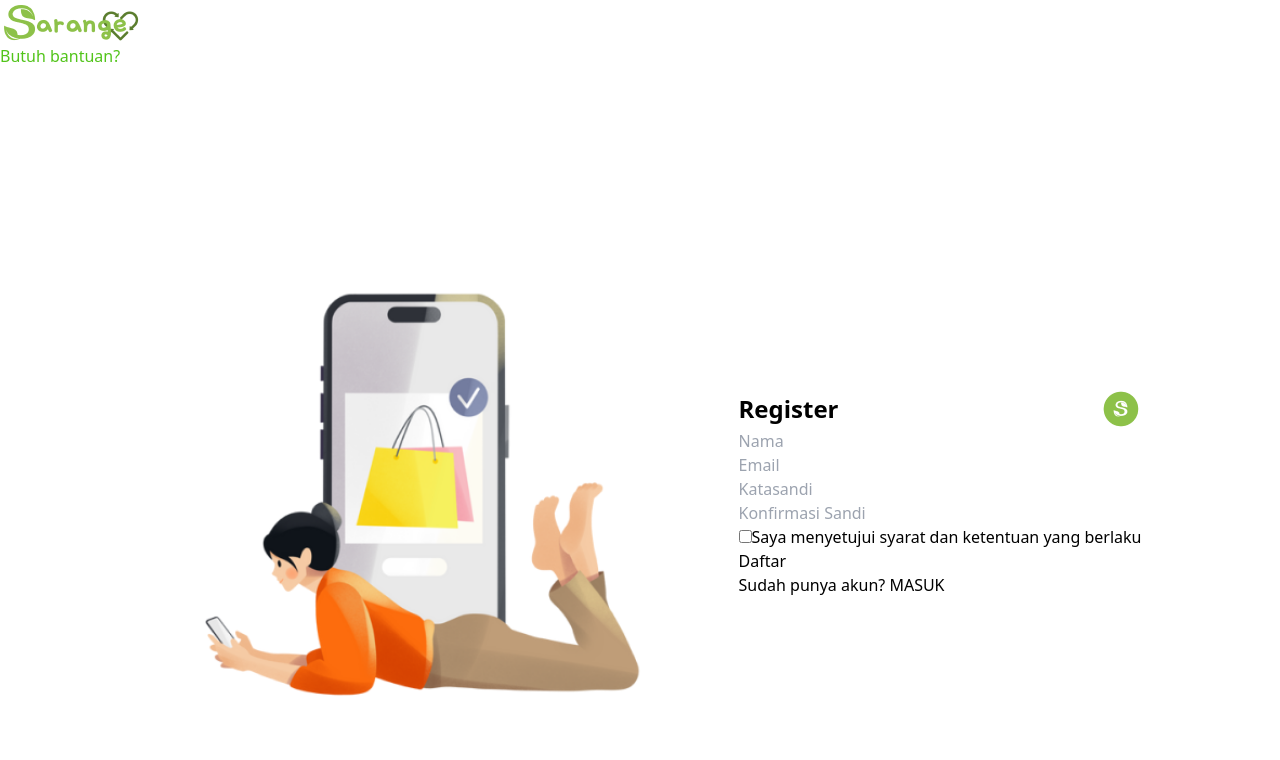
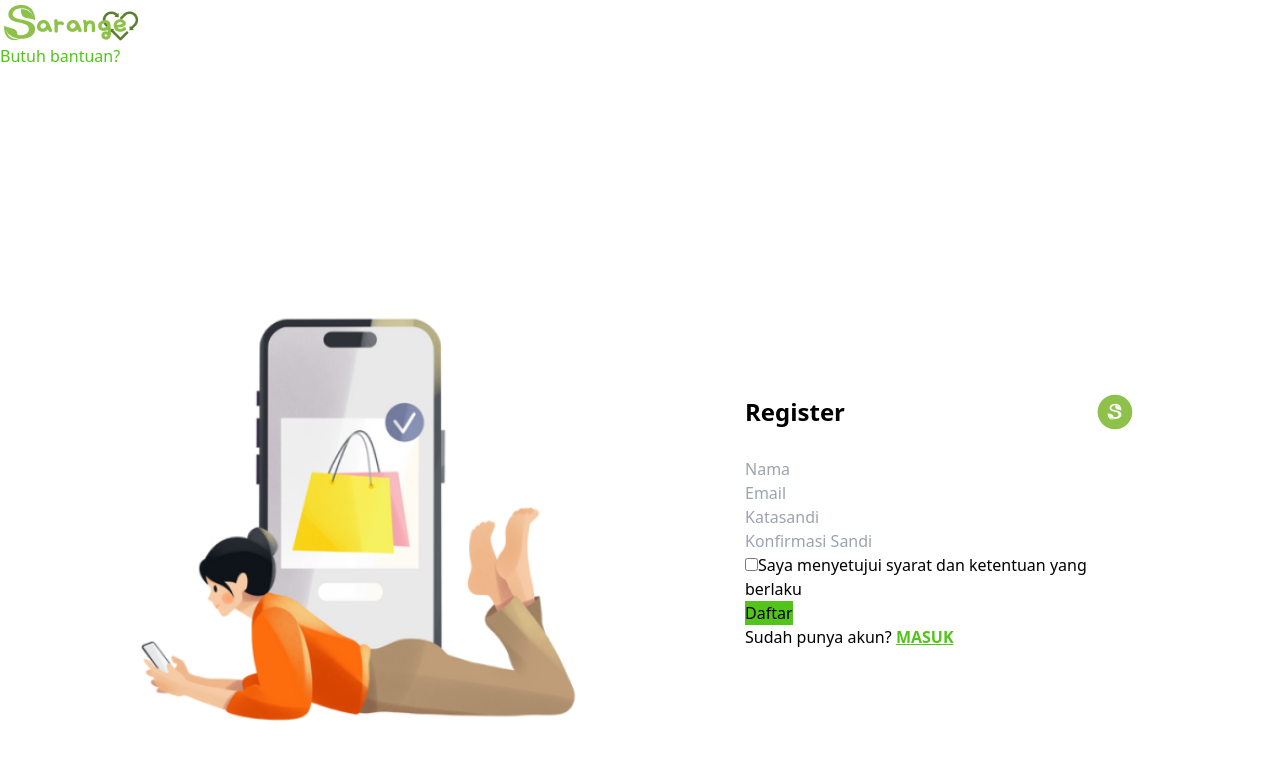
Before and after one commit to pi23-fatmawati/sarange-final-project, a React (Vite) app: page /register in a window 1280 px wide. Shown: the top 760 px of the page. Built offline with nearby package versions, Linux system fonts and the light colour scheme.

Commit message:
styling di register

```diff
--- a/src/components/Register.jsx
+++ b/src/components/Register.jsx
@@ -22,7 +22,7 @@ const Register = () => {
         alignItems: "center",
         justifyContent: "center",
         height: "100vh",
-        marginTop: "25px",
+        marginTop: "50px",
       }}
     >
       <img
@@ -35,8 +35,17 @@ const Register = () => {
           marginRight: "50px",
         }}
       />
-      <div className="container mx-auto mt-10 border p-4 rounded-md">
-        <div style={{ display: "flex", alignItems: "center" }}>
+      <div
+        className="container mx-auto mt-10 border p-4 rounded-md"
+        style={{ flex: 1, margin: "0 40px", maxWidth: "450px" }}
+      >
+        <div
+          style={{
+            display: "flex",
+            alignItems: "center",
+            margin: " 25px 30px 20px 30px",
+          }}
+        >
           <h1
             style={{
               fontSize: "1.5rem",
@@ -52,6 +61,7 @@ const Register = () => {
             style={{ height: "100%", marginLeft: "auto" }}
           />
         </div>
+        <div style={{ margin: " 25px 30px 20px 30px" }}>
           <form>
             <div className="mb-4">
               <input
@@ -98,15 +108,27 @@ const Register = () => {
             </div>
             <button
               type="button"
-            className="bg-blue-500 text-white px-4 py-2 rounded-md"
+              className=" text-white w-full px-4 py-2 rounded-md"
+              style={{ backgroundColor: "#52C41A" }}
               onClick={handleRegister}
             >
               Daftar
             </button>
           </form>
           <p className="mt-4">
-          Sudah punya akun? <Link to="/login">MASUK</Link>
+            Sudah punya akun?{" "}
+            <Link
+              to="/login"
+              style={{
+                color: "#52C41A",
+                fontWeight: "bold",
+                textDecoration: "underline",
+              }}
+            >
+              MASUK
+            </Link>
           </p>
+        </div>
       </div>
     </div>
   );
```
Lines whose indentation alone changed are shown as unchanged.
